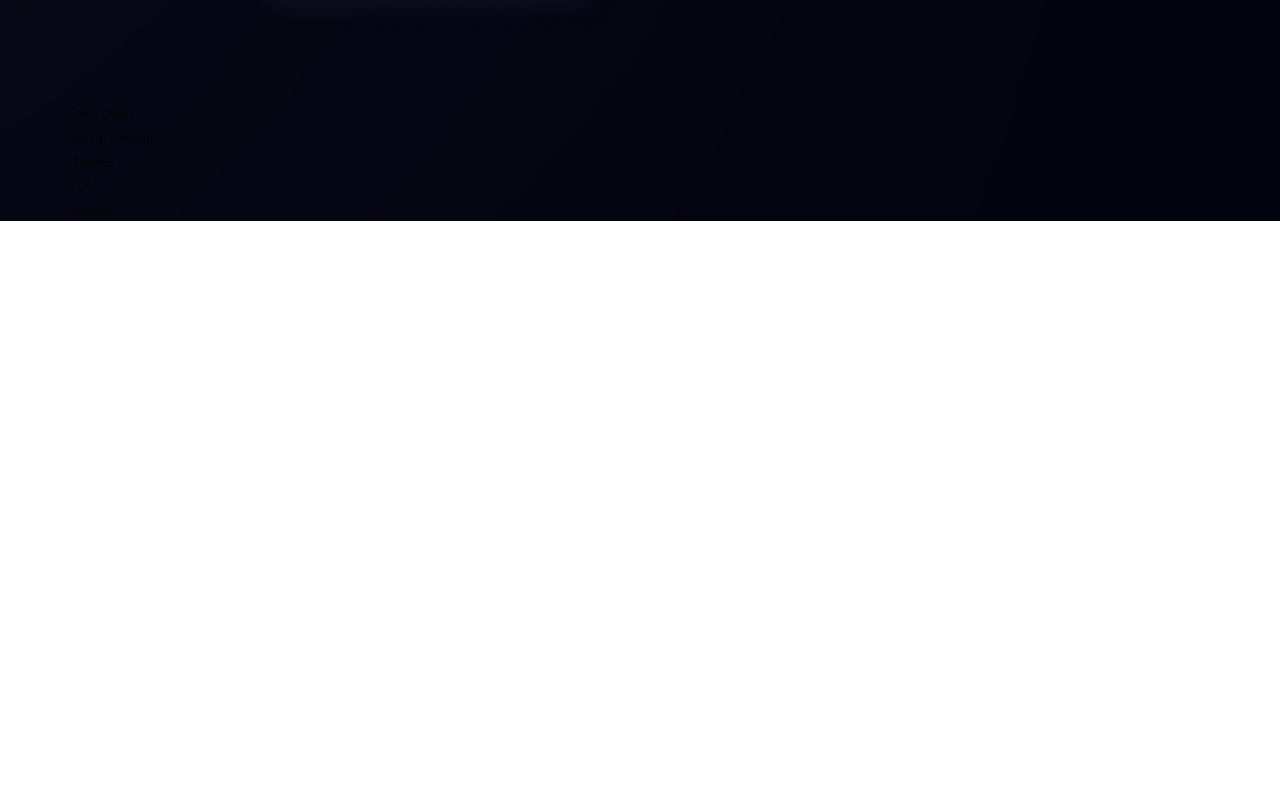
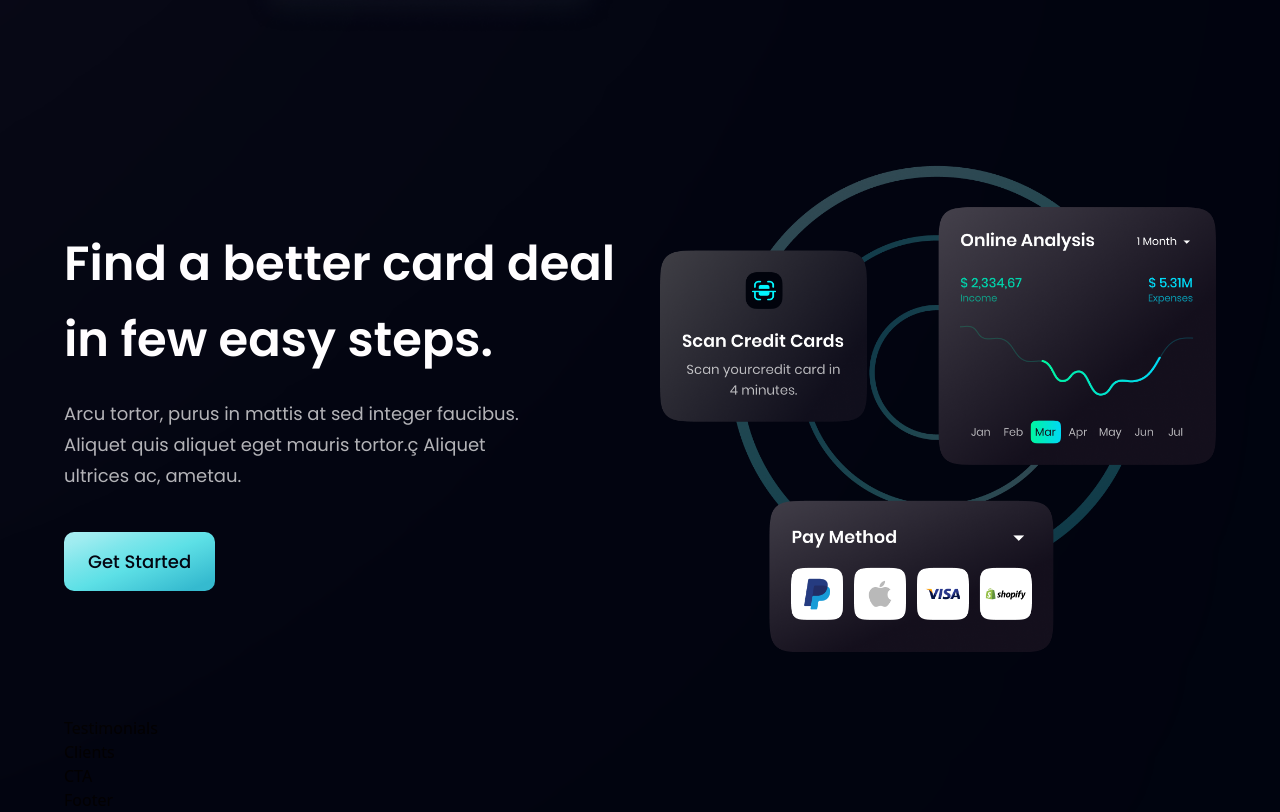
Before and after one commit to BartoszDombrow/react-tailwind-website, a React (Vite) app: page / in a window 1280 px wide. Shown: the part 2045-2857 px from the top of the page. Before the commit the page ends 2266 px from the top, so only its background shows below. Built offline with nearby package versions, Linux system fonts and the light colour scheme.

Commit message:
feat: add CardDeal section

```diff
--- a/src/components/Button.jsx
+++ b/src/components/Button.jsx
@@ -4,7 +4,7 @@
   return (
     <button
       type="button"
-      className={`bg-blue-gradient py-4 px-6 font-poppins text-[18px] font-medium text-primary outline-none ${styles}`}
+      className={`bg-blue-gradient rounded-[10px] py-4 px-6 font-poppins text-[18px] font-medium text-primary outline-none ${styles}`}
     >
       Get Started
     </button>
--- a/src/components/CardDeal.jsx
+++ b/src/components/CardDeal.jsx
@@ -1,8 +1,26 @@
 import React from 'react'
+import { card } from '../assets'
+import styles, { layout } from '../style'
+import Button from './Button'
 
 const CardDeal = () => {
   return (
-    <div>CardDeal</div>
+    <section className={layout.section}>
+      <div className={layout.sectionInfo}>
+        <h2 className={styles.heading2}>
+          Find a better card deal
+          <br className="hidden sm:block" /> in few easy steps.
+        </h2>
+        <p className={`${styles.paragraph} mt-5 max-w-[470px]`}>
+          Arcu tortor, purus in mattis at sed integer faucibus. Aliquet quis
+          aliquet eget mauris tortor.ç Aliquet ultrices ac, ametau.
+        </p>
+        <Button styles="mt-10" />
+      </div>
+      <div className={layout.sectionImg}>
+        <img src={card} alt="card" className="h-[100%] w-[100%]" />
+      </div>
+    </section>
   )
 }
 
```
